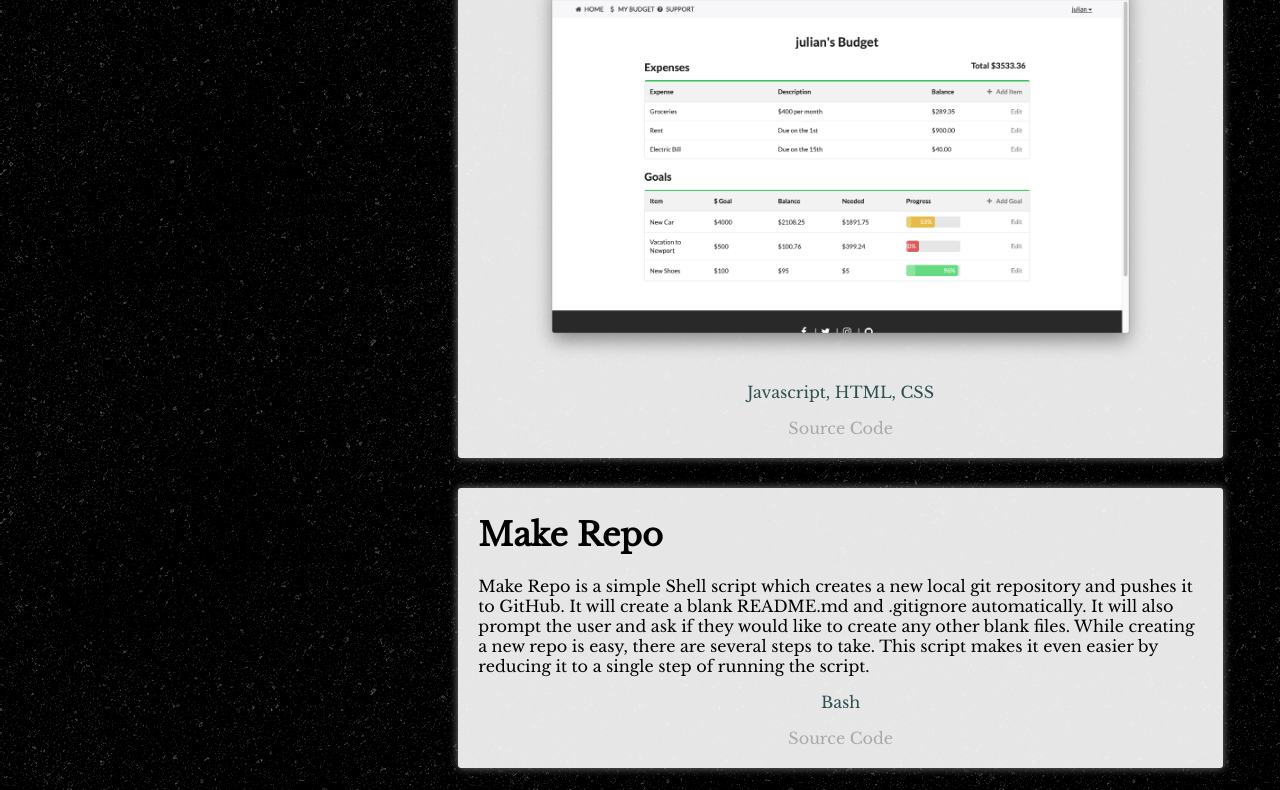
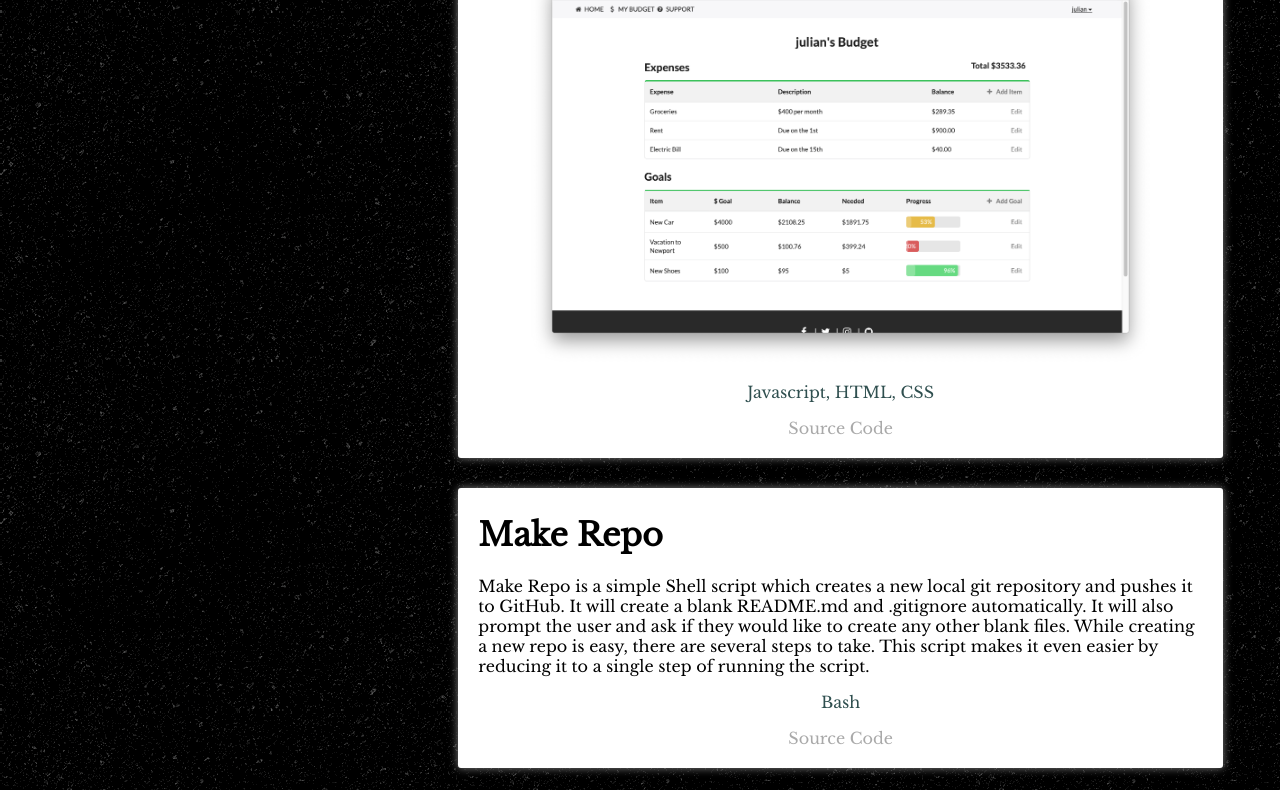
Before and after one commit to JulianKeller/juliankeller.github.io, a plain HTML site: page index.html in a window 1280 px wide. Shown: the part 336-1126 px from the top of the page. Drawn offline with nearby package versions, Linux system fonts and the light colour scheme.

Commit message:
Gave cards white background

```diff
--- a/style.css
+++ b/style.css
@@ -136,8 +136,8 @@ ul {
 
 
 .card {
-  background-color: whitesmoke;
-  background-color: rgba(255, 255, 255, 0.9);
+  background-color: white;
+  background-color: rgba(255, 255, 255, 1);
   padding: 5px 20px 20px;
   border-radius: 3px;
   box-shadow: 0px 0px 8px grey;
```
